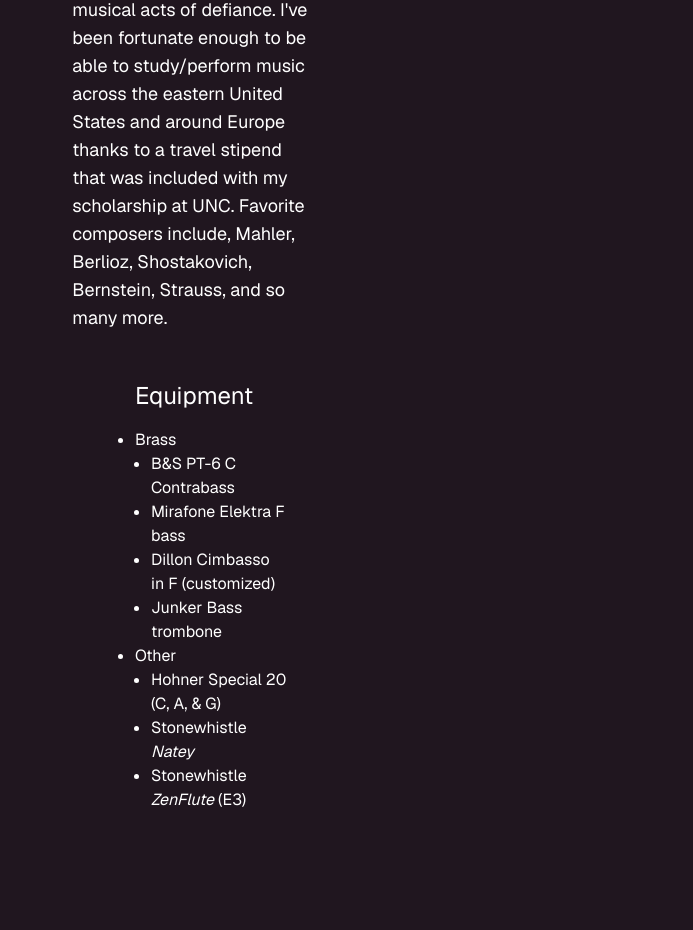
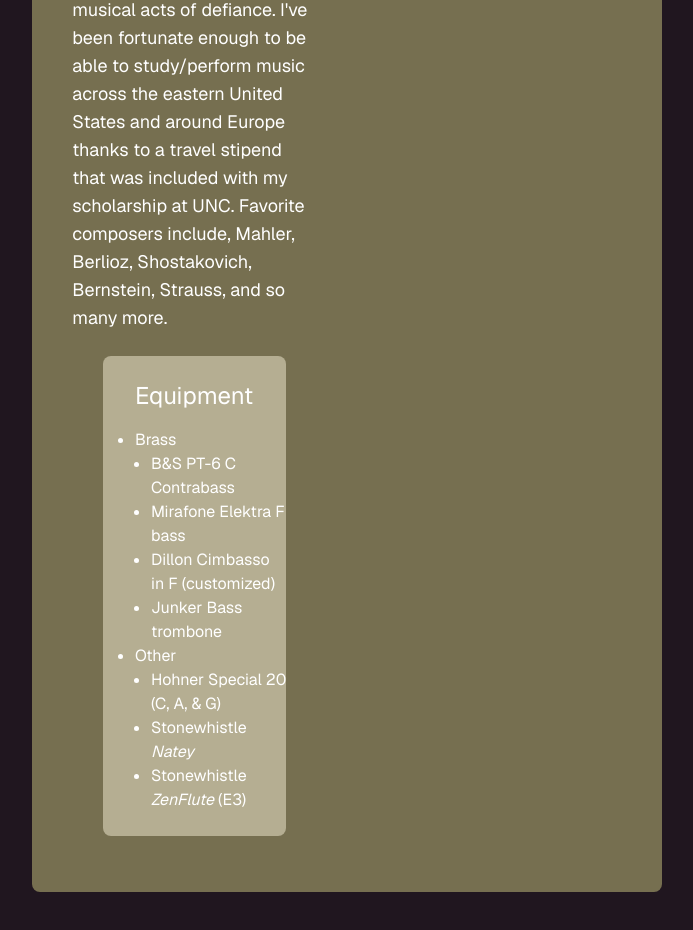
Before and after one commit to mfwolffe/musiCSian, a Next.js app: page / in a window 1280 px wide. Shown: the part 2564-3494 px from the top of the page, without its empty margins (485-1178 px from the left). Built offline with nearby package versions, Linux system fonts and the light colour scheme.

Commit message:
new globals

```diff
--- a/src/app/globals.css
+++ b/src/app/globals.css
@@ -14,6 +14,8 @@
   --bluegray3: #A5CCD1;
 
   --MC-bg: #5D6D70;
+  --Mus-bg: #766F50;
+  --equip-bg: #B5AE92;
 }
 
 @media (prefers-color-scheme: dark) {
@@ -22,8 +24,8 @@
   }
 }
 
+/* TODO @mfwolffe add google fonts */
 body {
-
   font-family: Arial, Helvetica, sans-serif;
 }
 
@@ -32,6 +34,7 @@
   margin-right: auto !important;
 }
 
-#profile-bar {
-  background-color: aqua !important;
+.MCContainer {
+  background-color: var(--MC-bg);
+  border-radius: var(--tab-radius);
 }
```
